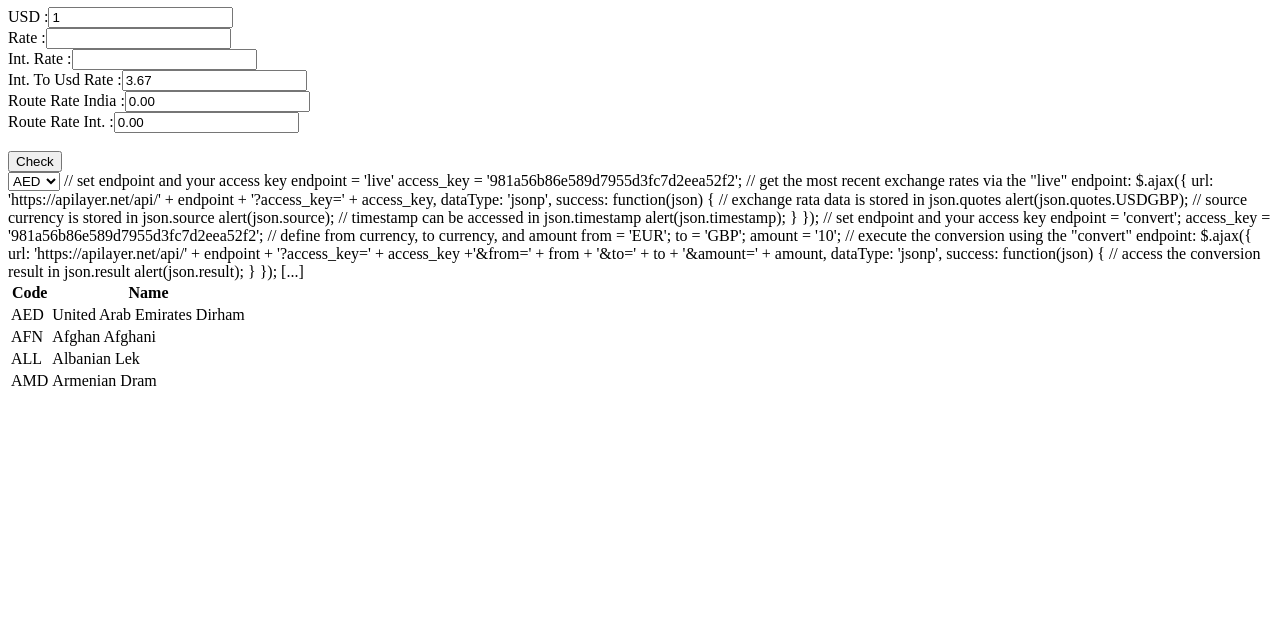
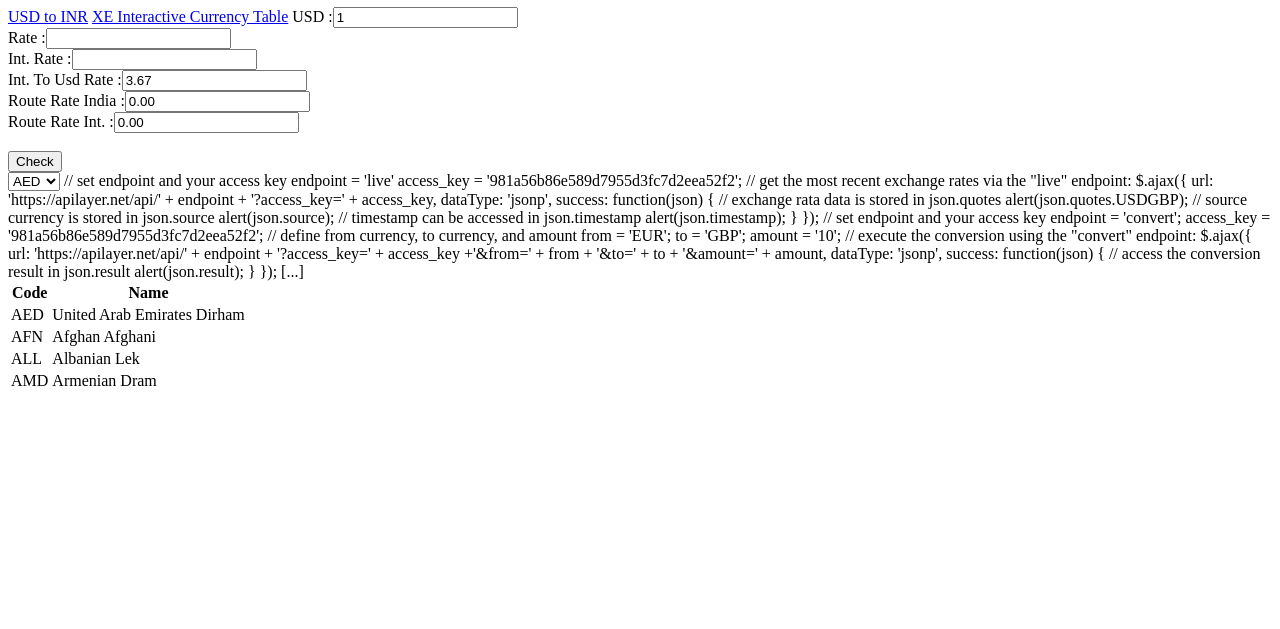
Before and after one commit to ITSIME/KPS, a plain HTML site: page index.html in a window 1280 px wide. Shown: the part 171-800 px from the top of the page. Drawn offline with Linux system fonts and the light colour scheme.

Commit message:
Update index.html

```diff
--- a/index.html
+++ b/index.html
@@ -9,6 +9,9 @@
 
         <h1>MULTI NETWORKS SERVICES</h1><br>
         <h1>WELCOME YOU!</h1>
+
+        <a href="https://www.xe.com/currencyconverter/convert/?Amount=1&From=USD&To=INR">USD to INR</a>
+        <a href="https://www.xe.com/currencytables/">XE Interactive Currency Table</a>
 
 
         USD              :<input type="text" id= "usd"><br>
```
